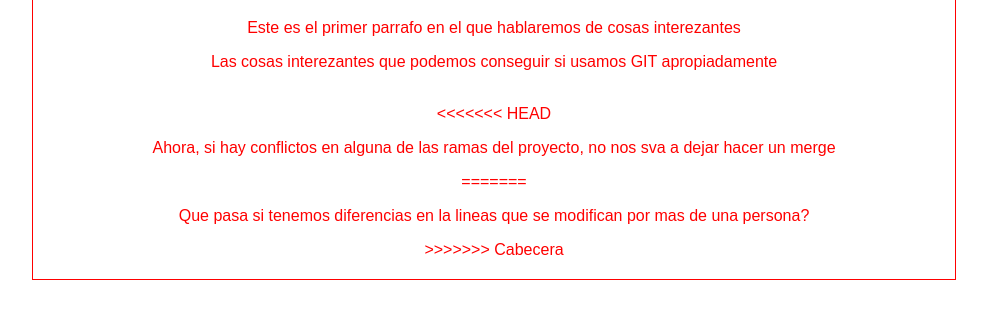
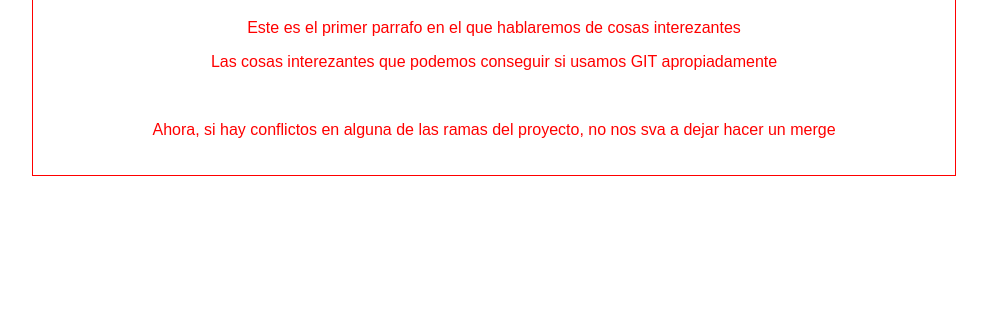
Before and after one commit to Camiloco345/Pruebas, a plain HTML site: page Index.html in a window 1280 px wide. Shown: the part 199-518 px from the top of the page, without its empty margins (146-1133 px from the left). Drawn offline with Linux system fonts and the light colour scheme.

Commit message:
un guardad innecesario

```diff
--- a/Index.html
+++ b/Index.html
@@ -17,11 +17,7 @@
             <p>Este es el primer parrafo en el que hablaremos de cosas interezantes</p>
             <p>Las cosas interezantes que podemos conseguir si usamos GIT apropiadamente</p>
             <br>
-<<<<<<< HEAD
             <p>Ahora, si hay conflictos en alguna de las ramas del proyecto, no nos sva a dejar hacer un merge</p>
-=======
-            <p>Que pasa si tenemos diferencias en la lineas que se modifican por mas de una persona?</p>
->>>>>>> Cabecera
         </div>
     </div>
 
```
